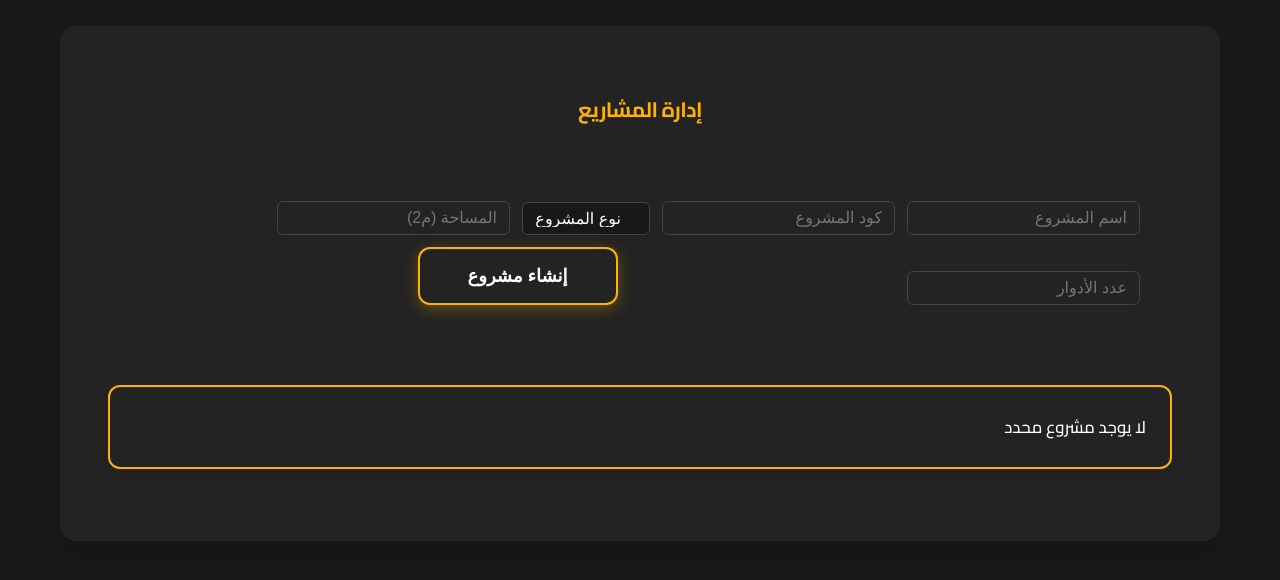
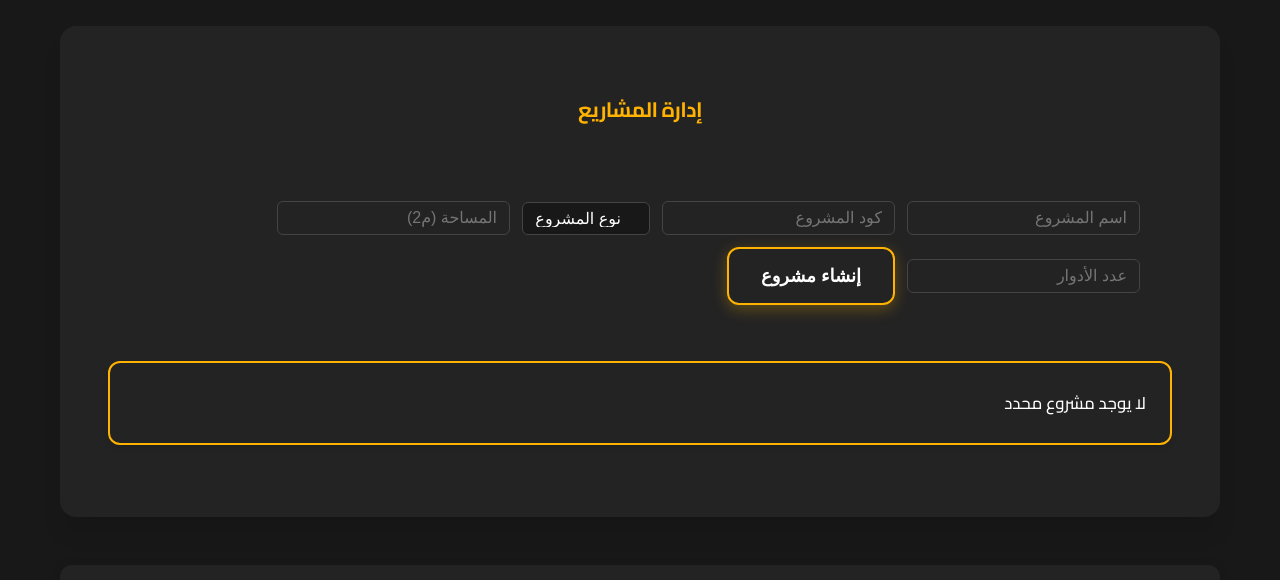
Before and after one commit to AhmadSaeed9395/-, a website: page index.html in a window 1280 px wide. Shown: the part 158-738 px from the top of the page. Drawn offline with Linux system fonts and the light colour scheme.

Commit message:
Add files via upload

```diff
--- a/styles.css
+++ b/styles.css
@@ -2440,11 +2440,10 @@
     cursor: pointer;
     transition: all 0.3s ease;
     box-shadow: var(--shadow-gold);
-    margin-bottom: var(--spacing-lg);
-    display: block;
-    margin-left: auto;
-    margin-right: auto;
-    min-width: 200px;
+    margin: 0;
+    display: inline-block;
+    align-self: center;
+    min-width: 160px;
 }
 
 #createProjectBtn:hover {
```
